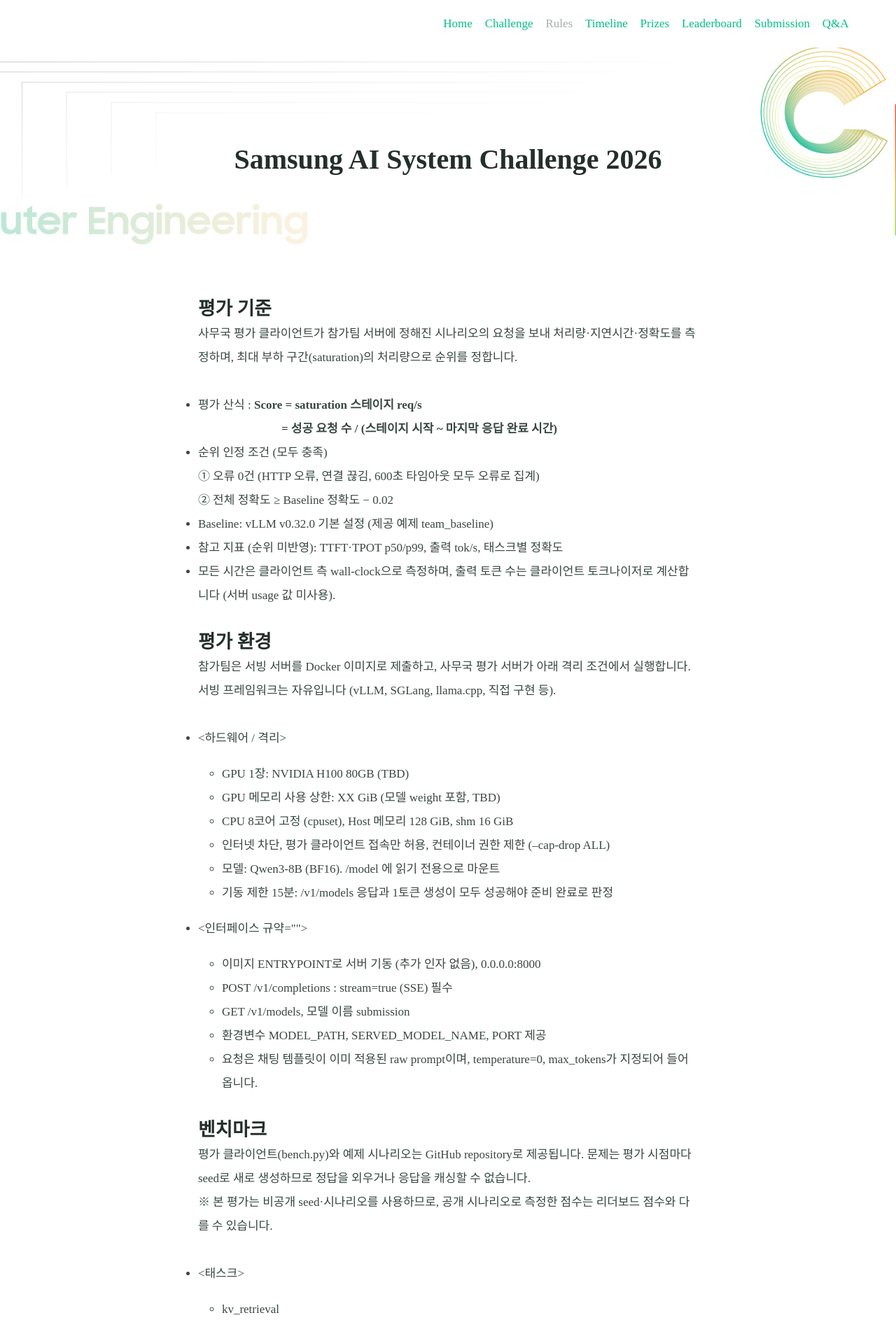
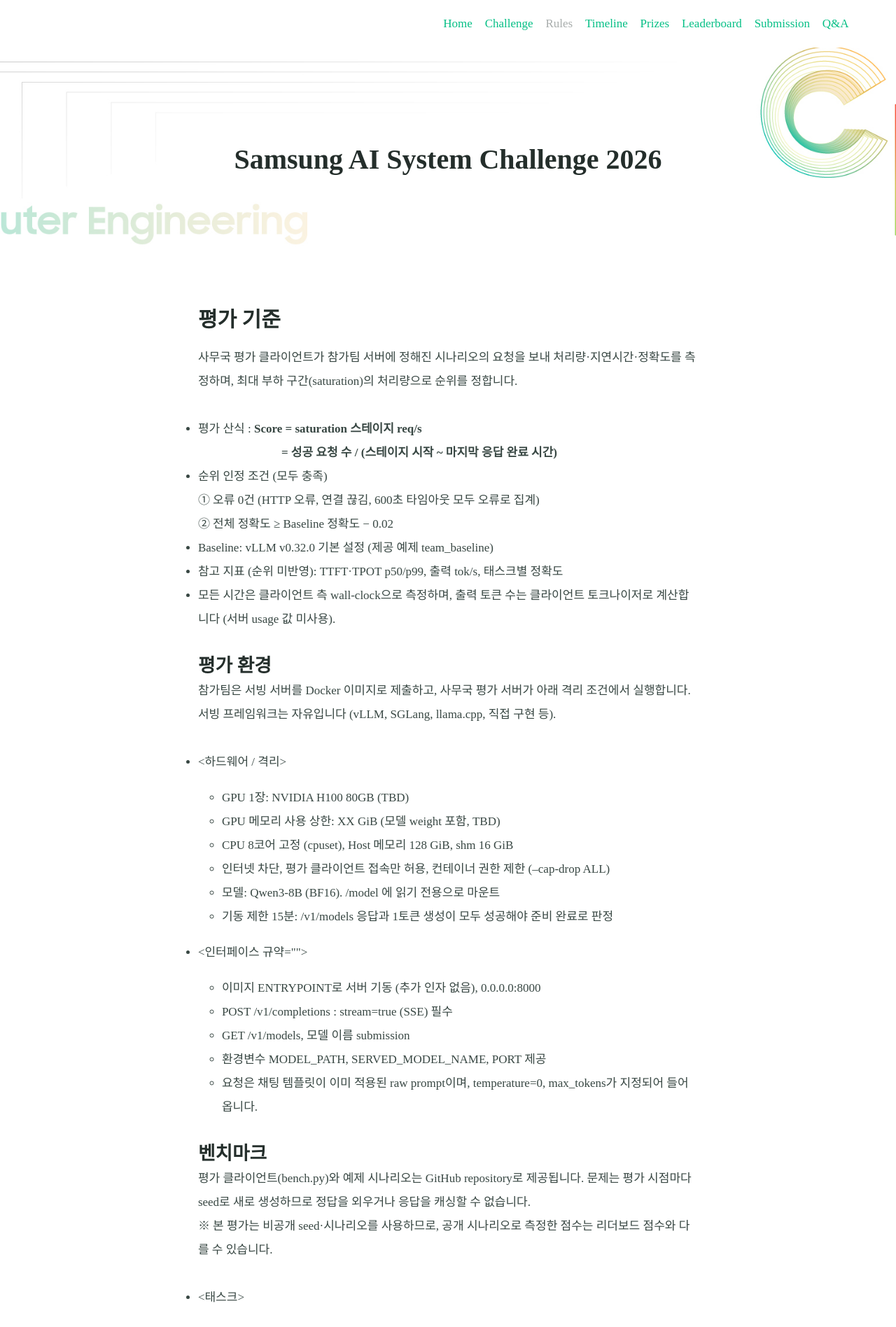
Before and after one commit to AISystemChallenge/AISystemChallenge.github.io, a Jekyll site: the page built from rules.md, in a window 1280 px wide. Shown: the top 1896 px of the page at 70% size. Built offline with Jekyll 4.4.1, drawn with Linux system fonts in a browser that asks for light colours; some web fonts are replaced; our own code applies the rules of GitHub Pages for plain Markdown files.

```diff
--- a/rules.md
+++ b/rules.md
@@ -6,7 +6,7 @@ feature_image: "/assets/logos/banner_last.png"
 excerpt:
 ---
 
-#### 평가 기준
+### 평가 기준
 사무국 평가 클라이언트가 참가팀 서버에 정해진 시나리오의 요청을 보내 처리량·지연시간·정확도를 측정하며, 최대 부하 구간(saturation)의 처리량으로 순위를 정합니다.<br>
   * 평가 산식 : **Score = saturation 스테이지 req/s**<br>
 &emsp;&emsp;&emsp;&emsp;&emsp;&emsp;&emsp;**= 성공 요청 수 / (스테이지 시작 ~ 마지막 응답 완료 시간)**
```
